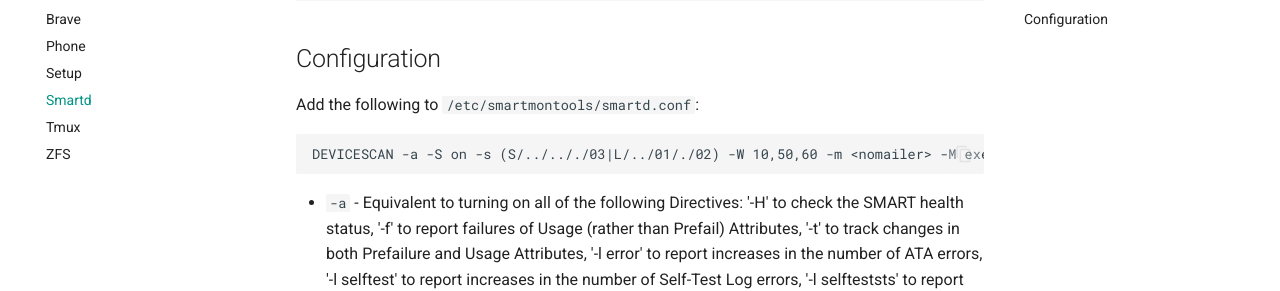
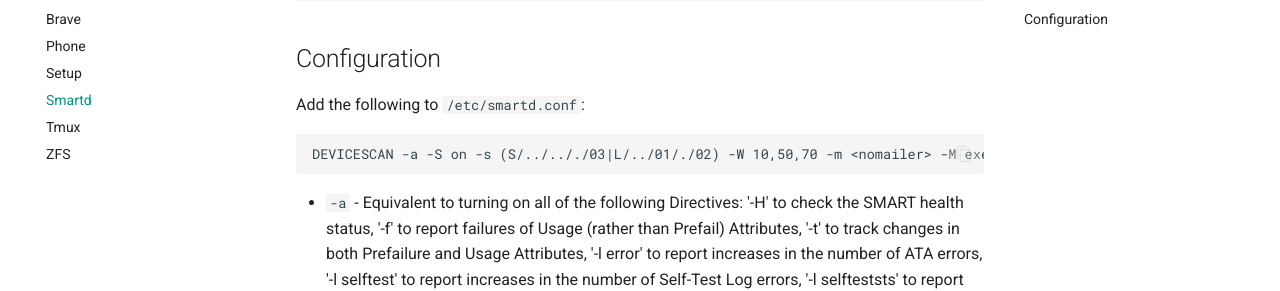
Before and after one commit to quietsy/advanced-configurations, an MkDocs documentation site: the page built from docs/Other/smartd.md, in a window 1280 px wide and 900 px high, scrolled down 336 px. Shown: the part 164-455 px from the top of the window. Built offline with MkDocs 1.6.1 and Material for MkDocs 9.7.7, drawn with Linux system fonts in a browser that asks for light colours; comment, search, counter and statistics services are not loaded.

Commit message:
Fix path

````diff
--- a/docs/Other/smartd.md
+++ b/docs/Other/smartd.md
@@ -15,10 +15,10 @@ sudo apt install smartmontools
 
 ## Configuration
 
-Add the following to `/etc/smartmontools/smartd.conf`:
+Add the following to `/etc/smartd.conf`:
 
 ```
-DEVICESCAN -a -S on -s (S/../.././03|L/../01/./02) -W 10,50,60 -m <nomailer> -M exec /home/user/ntfy.sh -M test
+DEVICESCAN -a -S on -s (S/../.././03|L/../01/./02) -W 10,50,70 -m <nomailer> -M exec /home/user/ntfy.sh -M test
 ```
 
 - `-a` - Equivalent to turning on all of the following Directives: '-H' to check the SMART health status, '-f' to report failures of Usage (rather than Prefail) Attributes, '-t' to track changes in both Prefailure and Usage Attributes, '-l error' to report increases in the number of ATA errors, '-l selftest' to report increases in the number of Self-Test Log errors, '-l selfteststs' to report changes of Self-Test execution status, '-C 197' to report nonzero values of the current pending sector count, and '-U 198' to report nonzero values of the offline pending sector count.
````
